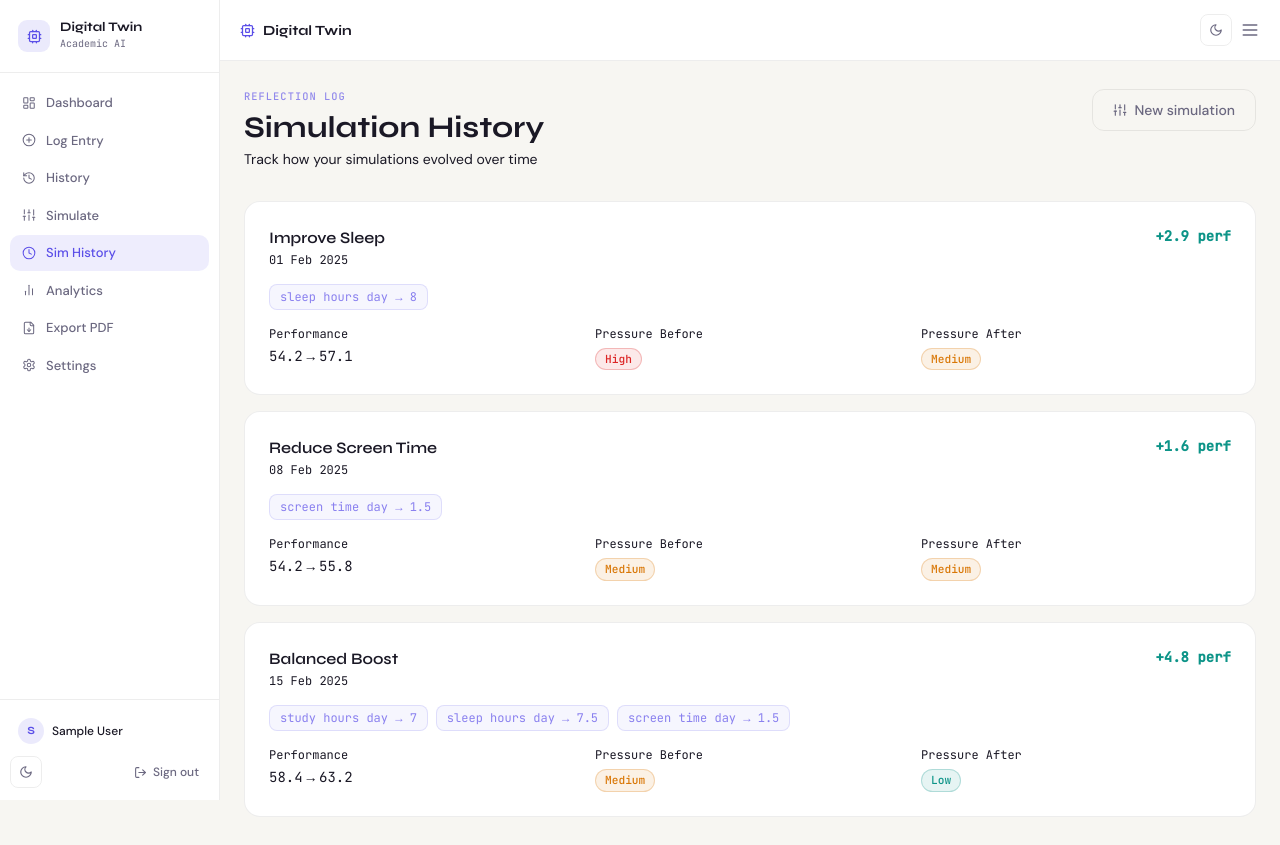
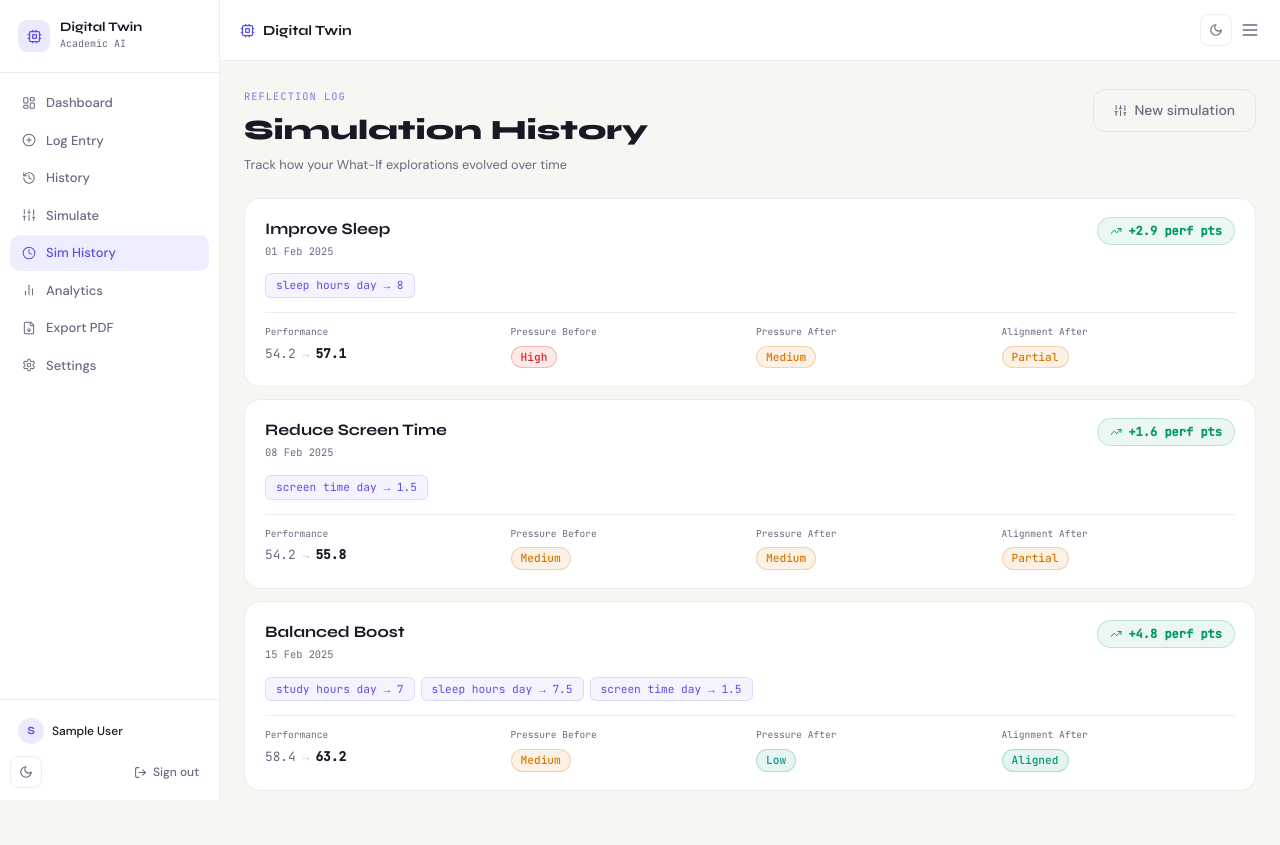
Before and after one commit to krishsinghal-5961/minor2-digital-twin, a React (Vite) app in the folder frontend/: page /app/sim-history in a window 1280 px wide. After the commit the page ends 819 px from the top, so only its background shows below. Built offline with nearby package versions, Linux system fonts and the light colour scheme; no server answers; sample sign-in values are in the browser's storage.

Commit message:
Update SimHistory.jsx

```diff
--- a/frontend/src/pages/SimHistory.jsx
+++ b/frontend/src/pages/SimHistory.jsx
@@ -1,18 +1,17 @@
 import { useEffect, useState } from 'react'
 import { api } from '../utils/api'
 import RiskBadge from '../components/RiskBadge'
-import { Clock, Sliders } from 'lucide-react'
+import { Clock, Sliders, TrendingUp, TrendingDown } from 'lucide-react'
 import { useNavigate } from 'react-router-dom'
 
-// Mock simulation history — mirrors simulations table in Supabase
-const MOCK_SIM_HISTORY = [
+const MOCK = [
   {
     id:'sim-1', created_at: new Date(2025,1,1).toISOString(),
     scenario_name:'Improve Sleep',
     changes:{ sleep_hours_day:8.0 },
     before:{ performance_score:54.2, pressure_label:'High',   fuzzy_alignment_label:'Partial' },
     after :{ performance_score:57.1, pressure_label:'Medium', fuzzy_alignment_label:'Partial' },
-    deltas:{ performance_score:2.9 }
+    deltas:{ performance_score:2.9 },
   },
   {
     id:'sim-2', created_at: new Date(2025,1,8).toISOString(),
@@ -20,7 +19,7 @@ const MOCK_SIM_HISTORY = [
     changes:{ screen_time_day:1.5 },
     before:{ performance_score:54.2, pressure_label:'Medium', fuzzy_alignment_label:'Partial' },
     after :{ performance_score:55.8, pressure_label:'Medium', fuzzy_alignment_label:'Partial' },
-    deltas:{ performance_score:1.6 }
+    deltas:{ performance_score:1.6 },
   },
   {
     id:'sim-3', created_at: new Date(2025,1,15).toISOString(),
@@ -28,96 +27,126 @@ const MOCK_SIM_HISTORY = [
     changes:{ study_hours_day:7.0, sleep_hours_day:7.5, screen_time_day:1.5 },
     before:{ performance_score:58.4, pressure_label:'Medium', fuzzy_alignment_label:'Partial' },
     after :{ performance_score:63.2, pressure_label:'Low',    fuzzy_alignment_label:'Aligned' },
-    deltas:{ performance_score:4.8 }
+    deltas:{ performance_score:4.8 },
   },
 ]
 
 export default function SimHistory() {
-  const navigate = useNavigate()
-  const [sims, setSims] = useState([])
+  const navigate     = useNavigate()
+  const [sims, setSims]   = useState([])
   const [loading, setLoading] = useState(true)
 
   useEffect(() => {
     api.simHistory()
-      .then(res => setSims(res.simulations?.length ? res.simulations : MOCK_SIM_HISTORY))
+      .then(res => setSims(res.simulations?.length ? res.simulations : MOCK))
       .finally(() => setLoading(false))
   }, [])
 
   if (loading) return (
-    <div className="flex items-center justify-center h-64">
-      <div className="w-8 h-8 border-2 border-accent border-t-transparent rounded-full animate-spin"/>
+    <div style={{display:'flex',alignItems:'center',justifyContent:'center',height:200}}>
+      <div style={{width:28,height:28,borderRadius:'50%',border:'2.5px solid rgba(91,79,232,0.15)',borderTopColor:'#5B4FE8',animation:'spin 0.7s linear infinite'}}/>
+      <style>{`@keyframes spin{to{transform:rotate(360deg)}}`}</style>
     </div>
   )
 
   return (
-    <div className="space-y-8 animate-fade-in">
-      <div className="flex items-start justify-between flex-wrap gap-4">
+    <div style={{display:'flex',flexDirection:'column',gap:24}}>
+      {/* Header */}
+      <div style={{display:'flex',alignItems:'flex-start',justifyContent:'space-between',flexWrap:'wrap',gap:12}}>
         <div>
           <p className="section-label">Reflection Log</p>
-          <h1 className="font-display font-bold text-3xl text-paper">Simulation History</h1>
-          <p className="text-paper/40 text-sm font-body mt-1">Track how your simulations evolved over time</p>
+          <h1 style={{fontFamily:'Syne,sans-serif',fontWeight:800,fontSize:'1.75rem',color:'var(--color-paper)',marginTop:4}}>
+            Simulation History
+          </h1>
+          <p style={{fontFamily:'DM Sans,sans-serif',fontSize:'0.8rem',color:'var(--color-muted)',marginTop:4}}>
+            Track how your What-If explorations evolved over time
+          </p>
         </div>
-        <button onClick={() => navigate('/app/simulate')}
-          className="btn-ghost flex items-center gap-2 text-sm">
-          <Sliders size={14}/> New simulation
+        <button onClick={()=>navigate('/app/simulate')} className="btn-ghost" style={{display:'flex',alignItems:'center',gap:8}}>
+          <Sliders size={13}/> New simulation
         </button>
       </div>
 
       {sims.length === 0 ? (
-        <div className="card text-center py-16">
-          <Clock size={36} className="text-paper/10 mx-auto mb-4"/>
-          <p className="text-paper/40">No simulations yet. Run your first What-If scenario.</p>
+        <div className="card" style={{textAlign:'center',padding:'4rem 2rem',display:'flex',flexDirection:'column',alignItems:'center',gap:12}}>
+          <Clock size={32} style={{color:'var(--color-border)'}}/>
+          <p style={{fontFamily:'DM Sans,sans-serif',color:'var(--color-muted)'}}>No simulations yet. Run your first What-If scenario.</p>
+          <button onClick={()=>navigate('/app/simulate')} className="btn-primary" style={{marginTop:4}}>
+            Run a simulation
+          </button>
         </div>
       ) : (
-        <div className="space-y-4">
-          {sims.map((s,i) => (
-            <div key={s.id||i} className="card hover:border-accent/20 transition-all duration-200">
-              <div className="flex items-start justify-between flex-wrap gap-3 mb-4">
+        <div style={{display:'flex',flexDirection:'column',gap:12}}>
+          {sims.map((s,i) => {
+            const delta = s.deltas?.performance_score
+            const positive = delta > 0
+            return (
+              <div key={s.id||i} className="card-hover" style={{padding:'18px 20px'}}>
+                <div style={{display:'flex',alignItems:'flex-start',justifyContent:'space-between',flexWrap:'wrap',gap:10,marginBottom:14}}>
                   <div>
-                  <p className="font-display font-semibold text-paper">{s.scenario_name}</p>
-                  <p className="text-paper/30 text-xs font-mono mt-0.5">
+                    <p style={{fontFamily:'Syne,sans-serif',fontWeight:700,fontSize:'1rem',color:'var(--color-paper)'}}>
+                      {s.scenario_name}
+                    </p>
+                    <p style={{fontFamily:'JetBrains Mono,monospace',fontSize:'0.65rem',color:'var(--color-muted)',marginTop:3}}>
                       {new Date(s.created_at).toLocaleDateString('en-IN',{day:'2-digit',month:'short',year:'numeric'})}
                     </p>
                   </div>
-                <div className="flex items-center gap-2">
-                  {s.deltas?.performance_score > 0
-                    ? <span className="text-risk-low text-sm font-mono font-semibold">+{s.deltas.performance_score} perf</span>
-                    : <span className="text-risk-high text-sm font-mono font-semibold">{s.deltas?.performance_score} perf</span>}
+                  <div style={{display:'flex',alignItems:'center',gap:6,
+                    padding:'4px 12px',borderRadius:99,
+                    background: positive ? 'rgba(5,150,105,0.08)' : 'rgba(220,38,38,0.08)',
+                    border: positive ? '1px solid rgba(5,150,105,0.2)' : '1px solid rgba(220,38,38,0.2)',
+                  }}>
+                    {positive
+                      ? <TrendingUp size={12} style={{color:'#059669'}}/>
+                      : <TrendingDown size={12} style={{color:'#DC2626'}}/>}
+                    <span style={{fontFamily:'JetBrains Mono,monospace',fontSize:'0.75rem',fontWeight:700,
+                      color: positive ? '#059669' : '#DC2626'}}>
+                      {positive ? '+' : ''}{delta} perf pts
+                    </span>
                   </div>
                 </div>
 
-              <div className="flex flex-wrap gap-2 mb-4">
+                {/* Changes */}
+                <div style={{display:'flex',flexWrap:'wrap',gap:6,marginBottom:14}}>
                   {Object.entries(s.changes).map(([k,v]) => (
-                  <span key={k} className="bg-accent/5 border border-accent/15 rounded-lg px-2.5 py-1 text-xs font-mono text-accent/70">
+                    <span key={k} style={{
+                      padding:'3px 10px',borderRadius:6,fontSize:'0.7rem',
+                      fontFamily:'JetBrains Mono,monospace',
+                      background:'rgba(91,79,232,0.06)',border:'1px solid rgba(91,79,232,0.15)',
+                      color:'#5B4FE8',
+                    }}>
                       {k.replace(/_/g,' ')} → {v}
                     </span>
                   ))}
                 </div>
 
-              <div className="grid grid-cols-3 gap-4">
-                {[
-                  { label:'Performance', bv:s.before.performance_score, av:s.after.performance_score },
-                ].map(r => (
-                  <div key={r.label}>
-                    <p className="text-paper/30 text-xs font-mono mb-1">{r.label}</p>
-                    <p className="font-mono text-sm">
-                      <span className="text-paper/50">{r.bv?.toFixed(1)}</span>
-                      <span className="text-paper/20 mx-1">→</span>
-                      <span className="text-paper">{r.av?.toFixed(1)}</span>
+                {/* Before / After */}
+                <div style={{display:'grid',gridTemplateColumns:'repeat(4,1fr)',gap:12,
+                  paddingTop:12,borderTop:'1px solid var(--color-border)'}}>
+                  <div>
+                    <p style={{fontFamily:'JetBrains Mono,monospace',fontSize:'0.6rem',color:'var(--color-muted)',marginBottom:4}}>Performance</p>
+                    <p style={{fontFamily:'JetBrains Mono,monospace',fontSize:'0.8rem',color:'var(--color-muted)'}}>
+                      {s.before.performance_score?.toFixed(1)}
+                      <span style={{color:'var(--color-muted)',margin:'0 6px',opacity:0.4}}>→</span>
+                      <span style={{color:'var(--color-paper)',fontWeight:700}}>{s.after.performance_score?.toFixed(1)}</span>
                     </p>
                   </div>
-                ))}
                   <div>
-                  <p className="text-paper/30 text-xs font-mono mb-1">Pressure Before</p>
+                    <p style={{fontFamily:'JetBrains Mono,monospace',fontSize:'0.6rem',color:'var(--color-muted)',marginBottom:4}}>Pressure Before</p>
                     <RiskBadge label={s.before.pressure_label}/>
                   </div>
                   <div>
-                  <p className="text-paper/30 text-xs font-mono mb-1">Pressure After</p>
+                    <p style={{fontFamily:'JetBrains Mono,monospace',fontSize:'0.6rem',color:'var(--color-muted)',marginBottom:4}}>Pressure After</p>
                     <RiskBadge label={s.after.pressure_label}/>
+                  </div>
+                  <div>
+                    <p style={{fontFamily:'JetBrains Mono,monospace',fontSize:'0.6rem',color:'var(--color-muted)',marginBottom:4}}>Alignment After</p>
+                    <RiskBadge label={s.after.fuzzy_alignment_label} type="alignment"/>
                   </div>
                 </div>
               </div>
-          ))}
+            )
+          })}
         </div>
       )}
     </div>
```
Lines whose indentation alone changed are shown as unchanged.
